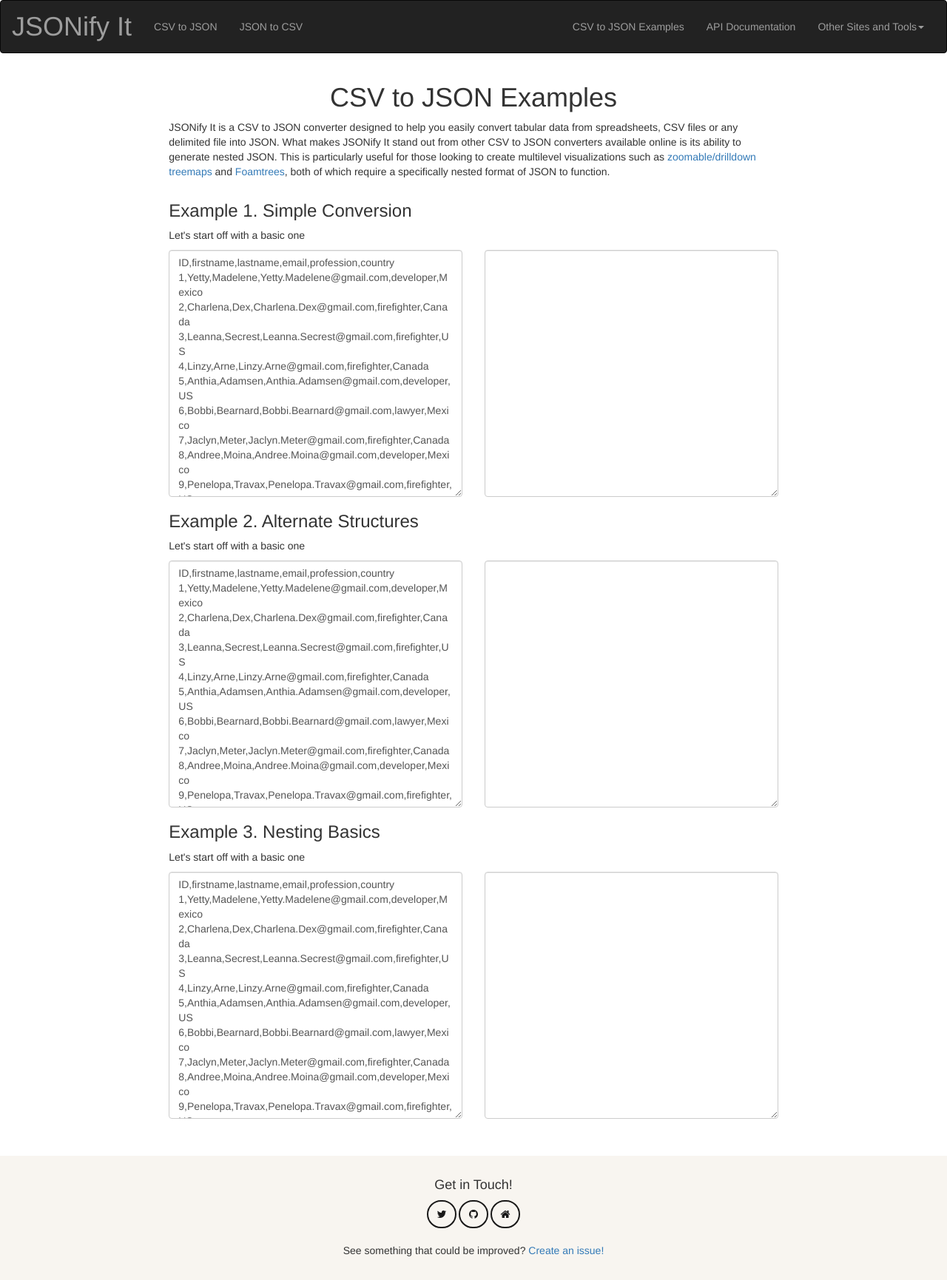
After one commit to vladimiriii/jsonify-it, a Flask app: page /csv-to-json-examples in a window 1280 px wide. The commit adds this page. Shown: the whole page at 74% size. Run offline with Flask 2, Linux system fonts and the light colour scheme; parts of the project's set-up code (start-up, migrations or seed data) failed here and were passed over; some libraries are stand-ins or nearby versions.

Commit message:
First steps for example page.

```diff
--- /dev/null
+++ b/app/static/js/csv-to-json-examples.js
@@ -0,0 +1,7 @@
+$(document).ready(function(){
+	const examples = $("#examples").children();
+
+	for (let i = 1; i <= examples.length; i++) {
+		$("#example-input-" + String(i)).text(inputData);
+	}
+})
--- /dev/null
+++ b/app/static/js/example-data.js
@@ -0,0 +1,21 @@
+const inputData = "ID,firstname,lastname,email,profession,country\n\
+1,Yetty,Madelene,Yetty.Madelene@gmail.com,developer,Mexico\n\
+2,Charlena,Dex,Charlena.Dex@gmail.com,firefighter,Canada\n\
+3,Leanna,Secrest,Leanna.Secrest@gmail.com,firefighter,US\n\
+4,Linzy,Arne,Linzy.Arne@gmail.com,firefighter,Canada\n\
+5,Anthia,Adamsen,Anthia.Adamsen@gmail.com,developer,US\n\
+6,Bobbi,Bearnard,Bobbi.Bearnard@gmail.com,lawyer,Mexico\n\
+7,Jaclyn,Meter,Jaclyn.Meter@gmail.com,firefighter,Canada\n\
+8,Andree,Moina,Andree.Moina@gmail.com,developer,Mexico\n\
+9,Penelopa,Travax,Penelopa.Travax@gmail.com,firefighter,US\n\
+10,Elka,Dalli,Elka.Dalli@gmail.com,doctor,Canada\n\
+11,Queenie,Thad,Queenie.Thad@gmail.com,developer,Mexico\n\
+12,Roxane,Henebry,Roxane.Henebry@gmail.com,firefighter,US\n\
+13,Riannon,Chobot,Riannon.Chobot@gmail.com,lawyer,Canada\n\
+14,Dotty,Jobi,Dotty.Jobi@gmail.com,doctor,US\n\
+15,Hope,Payson,Hope.Payson@gmail.com,developer,US\n\
+16,Theodora,McLaughlin,Theodora.McLaughlin@gmail.com,lawyer,US\n\
+17,Carlie,Yuille,Carlie.Yuille@gmail.com,firefighter,US\n\
+18,Myriam,Tannie,Myriam.Tannie@gmail.com,doctor,Canada\n\
+19,Ottilie,Ventre,Ottilie.Ventre@gmail.com,lawyer,Canada\n\
+20,Orsola,Darian,Orsola.Darian@gmail.com,doctor,Mexico"
--- /dev/null
+++ b/app/templates/csv-to-json-examples.html
@@ -0,0 +1,76 @@
+<!DOCTYPE html>
+<html lang="en">
+<head>
+
+	<title>CSV to JSON Examples</title>
+	{% include 'includes/page-meta.html' %}
+	{% include 'includes/base-scripts.html' %}
+
+	<!-- Custom Scripts -->
+	<script defer type="text/javascript" src="{{ url_for('static',filename='js/csv-to-json-examples.js') }}?v=1.0"></script>
+	<script defer type="text/javascript" src="{{ url_for('static',filename='js/example-data.js') }}?v=1.0"></script>
+
+</head>
+<body id="page-top" class="index">
+    <div class="container-fluid">
+		{% include 'modules/navbar.html' %}
+		<div class="row">
+			<div class="col-md-12 text-center">
+				<h1>CSV to JSON Examples</h1>
+			</div>
+		</div>
+		<div class="row">
+			<div class="col-md-8 col-md-offset-2 text-justified">
+		      <p>JSONify It is a CSV to JSON converter designed to help you easily convert tabular data from spreadsheets, CSV files or any delimited file into JSON. What makes JSONify It stand out from other CSV to JSON converters available online is its ability to generate nested JSON. This is particularly useful for those looking to create multilevel visualizations such as <a href="https://bost.ocks.org/mike/treemap/" target="_blank">zoomable/drilldown treemaps</a> and <a href="https://carrotsearch.com/foamtree/" target="_blank">Foamtrees</a>, both of which require a specifically nested format of JSON to function.</p>
+			</div>
+		</div>
+		<div class="row">
+			<div class="col-md-8 col-md-offset-2" id='examples'>
+				<div class="row">
+					<div class="col-md-12">
+						<h3>Example 1. Simple Conversion</h3>
+						<p>Let's start off with a basic one</p>
+						<div class="row">
+							<div class="col-md-6">
+					    		<textarea class="form-control" id="example-input-1" rows="16"></textarea>
+							</div>
+							<div class="col-md-6">
+					    		<textarea class="form-control" id="example-output-1" rows="16"></textarea>
+							</div>
+						</div>
+					</div>
+				</div>
+				<div class="row">
+					<div class="col-md-12">
+						<h3>Example 2. Alternate Structures</h3>
+						<p>Let's start off with a basic one</p>
+						<div class="row">
+							<div class="col-md-6">
+					    		<textarea class="form-control" id="example-input-2" rows="16"></textarea>
+							</div>
+							<div class="col-md-6">
+					    		<textarea class="form-control" id="example-output-2" rows="16"></textarea>
+							</div>
+						</div>
+					</div>
+				</div>
+				<div class="row">
+					<div class="col-md-12">
+						<h3>Example 3. Nesting Basics</h3>
+						<p>Let's start off with a basic one</p>
+						<div class="row">
+							<div class="col-md-6">
+					    		<textarea class="form-control" id="example-input-3" rows="16"></textarea>
+							</div>
+							<div class="col-md-6">
+					    		<textarea class="form-control" id="example-output-3" rows="16"></textarea>
+							</div>
+						</div>
+					</div>
+				</div>
+			</div>
+		</div>
+	</div>
+	{% include 'modules/footer.html' %}
+</body>
+</html>
--- a/app/templates/json-to-csv.html
+++ b/app/templates/json-to-csv.html
@@ -15,7 +15,7 @@
 		<div class="row"> <!-- JSON Input Row -->
 			<div class="col-md-12">
 				  <h3>JSON Input</h3>
-				  <p>If you just want some random data to play with, we recommend trying the <a href="https://extendsclass.com/json-generator.html">random JSON generator at ExtendsClass</a>.</p>
+				  <p>If you want some sample data to play with, we recommend trying the <a href="https://extendsclass.com/json-generator.html">random JSON generator at ExtendsClass</a>.</p>
 				  <textarea class="form-control" id="JSONinput" rows="16" placeholder="Paste data here"></textarea>
 			</div>
 		</div>
--- a/app/templates/modules/navbar.html
+++ b/app/templates/modules/navbar.html
@@ -16,7 +16,8 @@
                 <li id="menu-jsonToCsv"><a href="/json-to-csv">JSON to CSV</a></li>
             </ul>
             <ul class="nav navbar-nav navbar-right">
-                <li><a href="./documentation">Documentation</a></li>
+                <li><a href="./csv-to-json-examples">CSV to JSON Examples</a></li>
+                <li><a href="./documentation">API Documentation</a></li>
                 <li class="dropdown">
                     <a href="#" class="dropdown-toggle" data-toggle="dropdown" role="button" aria-haspopup="true" aria-expanded="false">Other Sites and Tools<span class="caret"></span></a>
                     <ul class="dropdown-menu">
--- a/app/views.py
+++ b/app/views.py
@@ -3,6 +3,7 @@
 from flask import Blueprint, jsonify, render_template, request
 import app.lib.CSVtoJSON as cj
 from app.lib.JSONtoCSV import json_to_csv
+
 
 # Define the blueprint:
 landing_page = Blueprint('landing_page', __name__)
@@ -23,6 +24,11 @@
 @documentation.route('/documentation', methods=['GET'])
 def doc_page():
     return render_template('documentation.html')
+
+
+@documentation.route('/csv-to-json-examples', methods=['GET'])
+def examples_page():
+    return render_template('csv-to-json-examples.html')
 
 
 @output_page.route('/output', methods=['GET', 'POST'])
```
Also changed, not shown: app/templates/index.html (+7 -1 lines).
